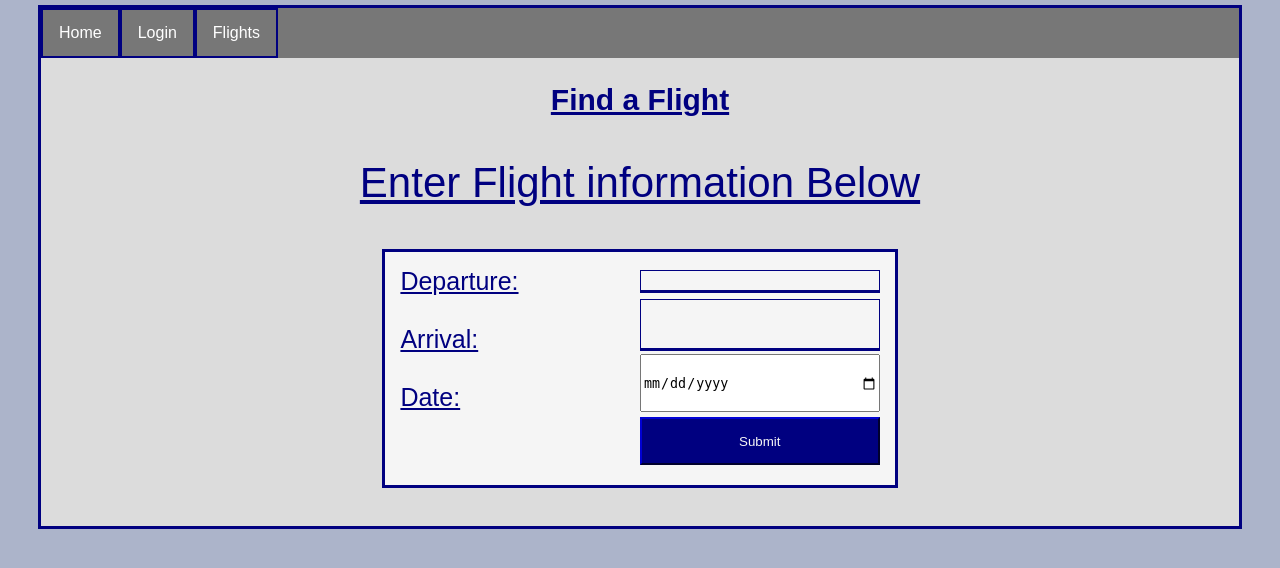
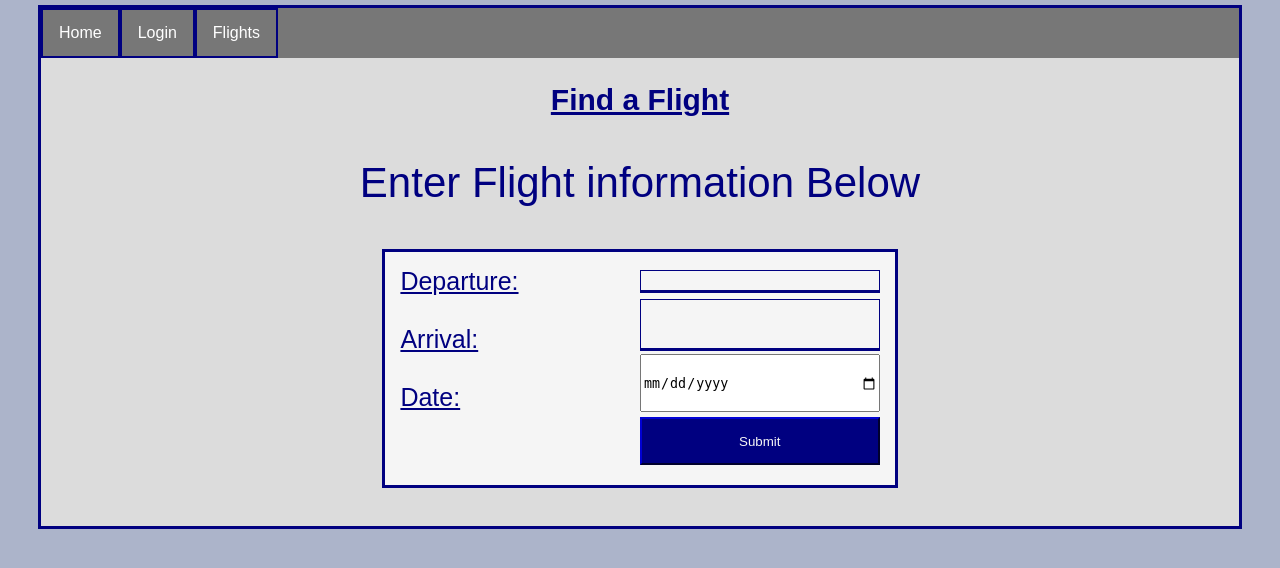
Before and after one commit to KaylebKlapp/364_webapp, a PHP site: page /flight_query.html in a window 1280 px wide. Shown: the part 143-711 px from the top of the page. Run offline with PHP 8.4, Linux system fonts and the light colour scheme.

Commit message:
Updated CSS

```diff
--- a/src/web/csl.css
+++ b/src/web/csl.css
@@ -207,7 +207,6 @@ input[type=submit]:hover {
 p {
     font-size: 42px;
     color: Navy;
-    text-decoration: underline;
     text-align: center;
 }
 
```
